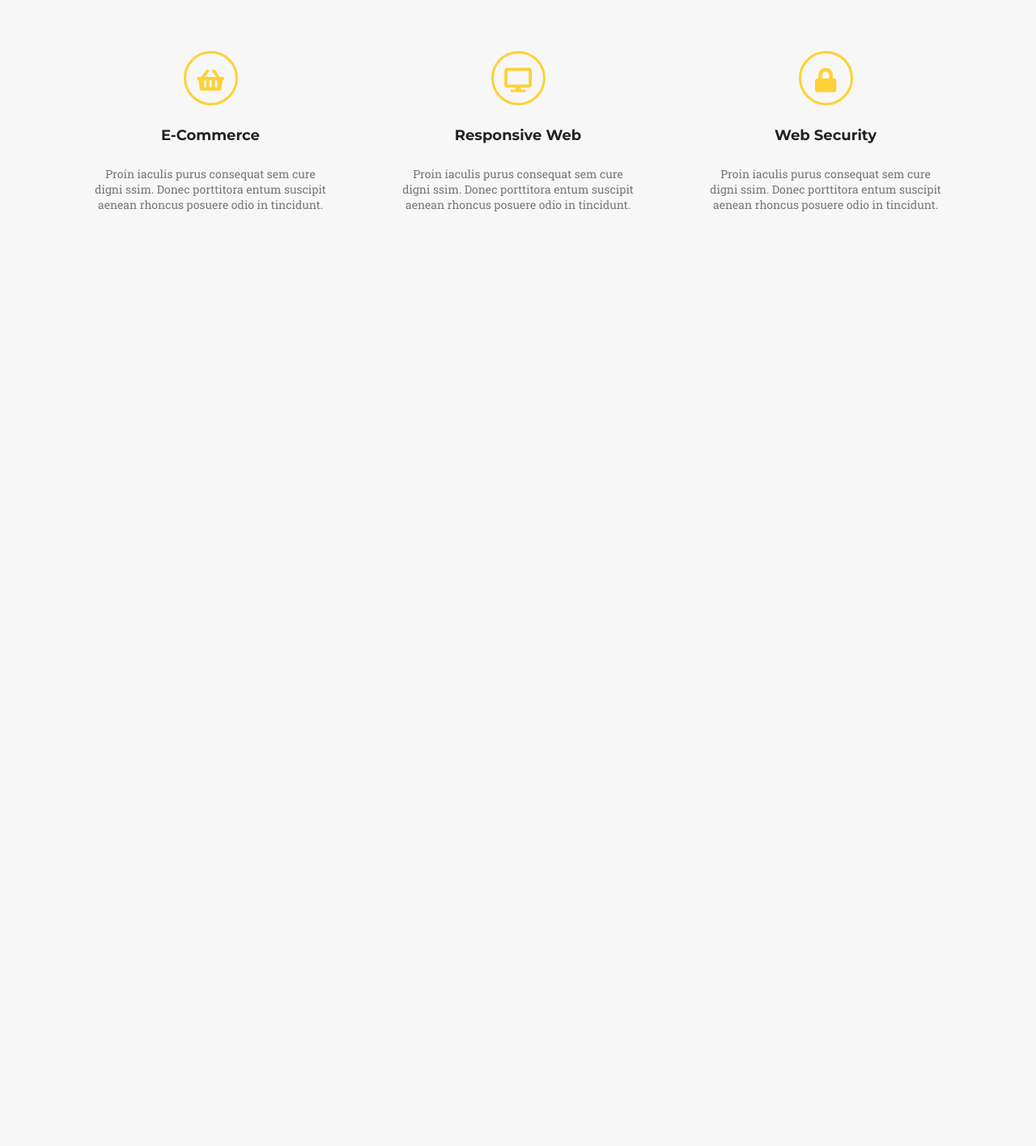
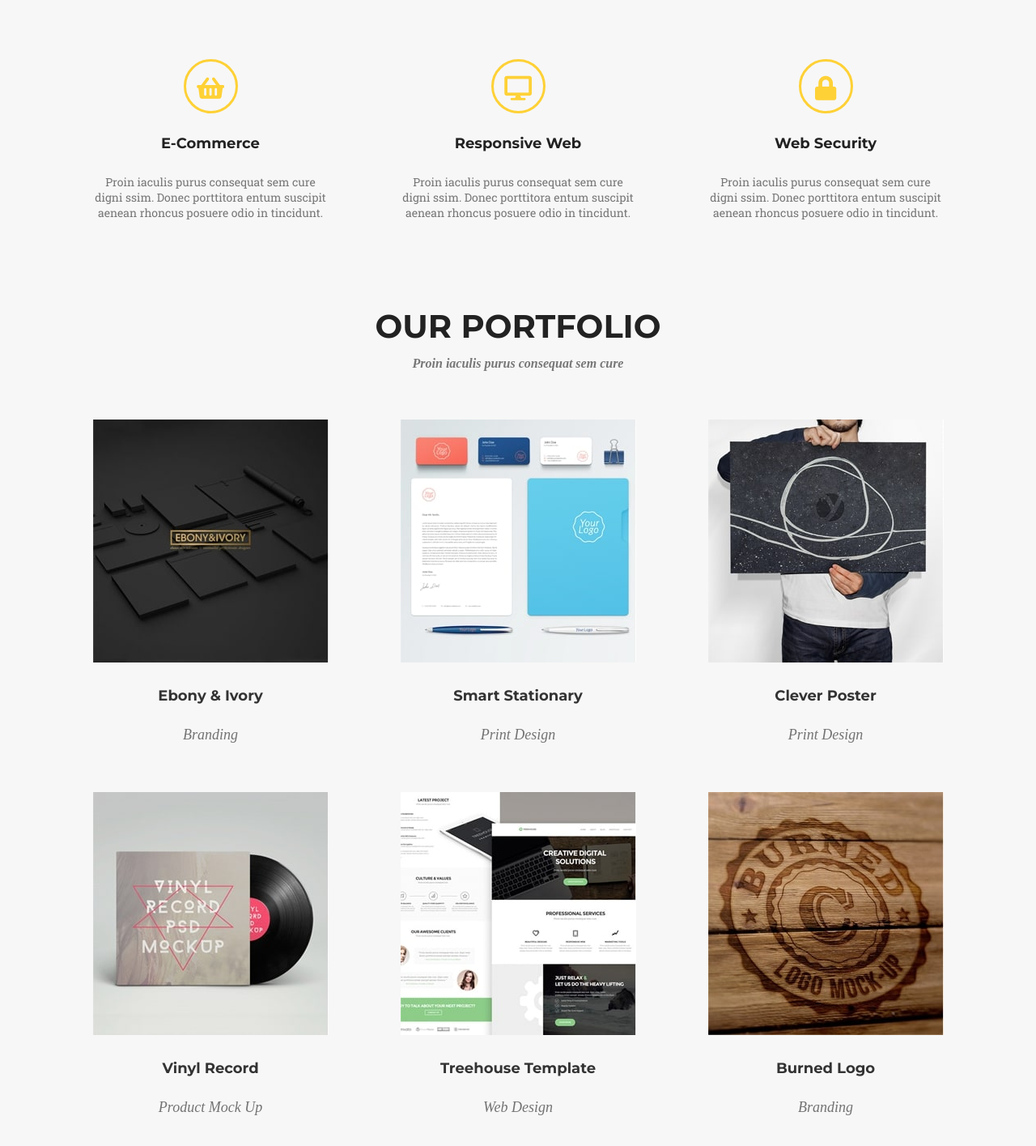
Before and after one commit to jpiaseczna/golden, a website: page index.html in a window 1280 px wide. Shown: the part 881-2296 px from the top of the page at 81% size. Before the commit the page ends 1181 px from the top, so only its background shows below. Drawn offline with Linux system fonts and the light colour scheme; a web font is replaced by a local one.

Commit message:
Add portfolio html and style

```diff
--- a/index.html
+++ b/index.html
@@ -74,6 +74,58 @@ aenean rhoncus posuere odio in tincidunt.</p>
 				</div>
 			</div>
 		</section>
+		<section class="portfolio">
+			<div class="container">
+				<h2 class="section-title">Our portfolio</h2>
+				<h3 class="section-subtitle">Proin iaculis purus consequat sem cure</h3>
+				<div class="row">
+					<div class="col-xs col-md-4">
+						<div class="box">
+							<img src="images/1.jpg" alt="ebony">
+							<h4>Ebony & Ivory</h4>
+							<p>Branding</p>
+						</div>
+					</div>
+					<div class="col-xs col-md-4">
+						<div class="box">
+							<img src="images/2.jpg" alt="stationary">
+							<h4>Smart Stationary</h4>
+							<p>Print Design</p>
+						</div>
+					</div>
+					<div class="col-xs col-md-4">
+						<div class="box">
+							<img src="images/3.jpg" alt="poster">
+							<h4>Clever Poster</h4>
+							<p>Print Design</p>
+						</div>
+					</div>
+				</div>
+				<div class="row">
+					<div class="col-xs col-md-4">
+						<div class="box">
+							<img src="images/4.jpg" alt="vinyl">
+							<h4>Vinyl Record</h4>
+							<p>Product Mock Up</p>
+						</div>
+					</div>
+					<div class="col-xs col-md-4">
+						<div class="box">
+							<img src="images/5.jpg" alt="template">
+							<h4>Treehouse Template</h4>
+							<p>Web Design</p>
+						</div>
+					</div>
+					<div class="col-xs col-md-4">
+						<div class="box">
+							<img src="images/6.jpg" alt="logo">
+							<h4>Burned Logo</h4>
+							<p>Branding</p>
+						</div>
+					</div>
+				</div>
+			</div>
+		</section>
 		<footer>
 		</footer>
 	</body>
--- a/sass/style.scss
+++ b/sass/style.scss
@@ -45,7 +45,7 @@ a {
 	text-align: center;
 	color: #777777;
 	margin-top: 0;
-	margin-bottom: 20px;
+	margin-bottom: 30px;
 }
 
 /* Header */
@@ -150,3 +150,31 @@ a {
 	text-align: center;
 	margin-top: 0;
 }
+
+/* Portfolio */
+
+.portfolio .box {
+	text-align: center;
+	margin: 30px;
+}
+.portfolio h4 {
+	font-family: $font-title;
+	font-size: 18px;
+	font-weight: 700;
+	line-height: 75px;
+	text-align: center;
+	color: #333333;
+	margin: 0;
+	padding-bottom: 0;
+}
+
+.portfolio p {
+	font-family: $font-subtitle;
+	font-style: italic;
+	font-size: 18px;
+	color: #737373;
+	text-align: center;
+	margin-top: 0;
+	margin-bottom: 15px;
+	padding: 0;
+}
```
Also changed, not shown: css/style.css, images/1.jpg (added), images/2.jpg (added), images/3.jpg (added), images/4.jpg (added), images/5.jpg (added), images/6.jpg (added), 1 other file.
